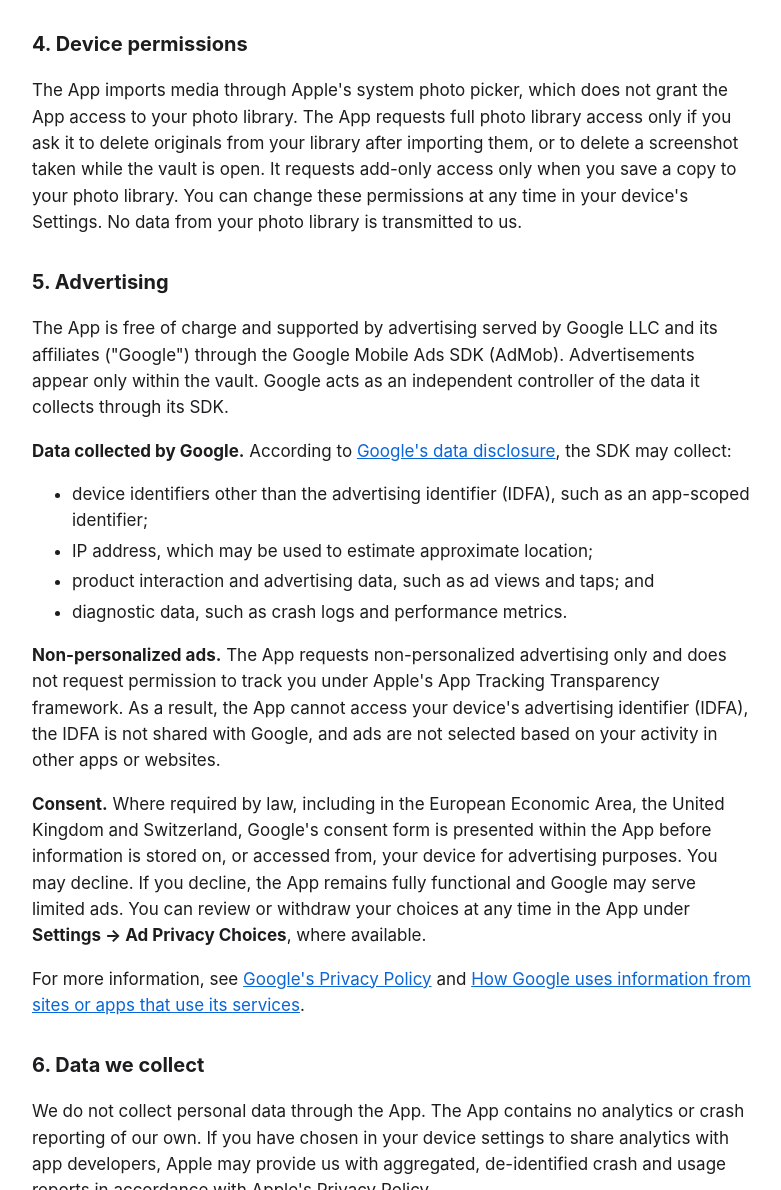
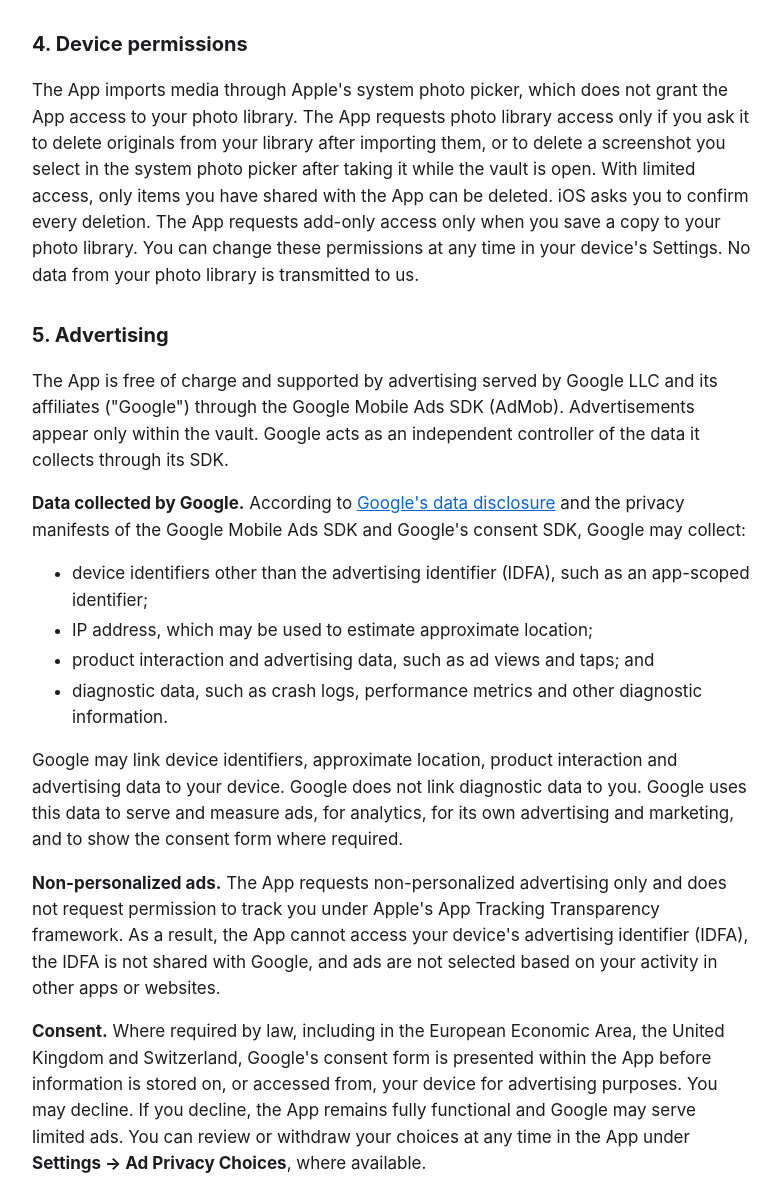
Before and after one commit to appdevsht-byte/appdevsht-byte.github.io, a plain HTML site: page privacy.html in a window 1280 px wide. Shown: the part 1197-2387 px from the top of the page, without its empty margins (248-1029 px from the left). Drawn offline with Linux system fonts and the light colour scheme.

Commit message:
docs: say which ad data Google links and update the screenshot permission

```diff
--- a/privacy.html
+++ b/privacy.html
@@ -15,7 +15,7 @@
       </nav>
 
       <h1>Privacy Policy</h1>
-      <p class="muted">Effective date: November 25, 2026</p>
+      <p class="muted">Effective date: November 27, 2026</p>
 
       <p>
         This Privacy Policy describes how personal data is handled in connection
@@ -83,12 +83,15 @@
       <h2>4. Device permissions</h2>
       <p>
         The App imports media through Apple's system photo picker, which does
-        not grant the App access to your photo library. The App requests full
-        photo library access only if you ask it to delete originals from your
-        library after importing them, or to delete a screenshot taken while the
-        vault is open. It requests add-only access only when you save a copy to
-        your photo library. You can change these permissions at any time in your
-        device's Settings. No data from your photo library is transmitted to us.
+        not grant the App access to your photo library. The App requests photo
+        library access only if you ask it to delete originals from your library
+        after importing them, or to delete a screenshot you select in the system
+        photo picker after taking it while the vault is open. With limited
+        access, only items you have shared with the App can be deleted. iOS asks
+        you to confirm every deletion. The App requests add-only access only
+        when you save a copy to your photo library. You can change these
+        permissions at any time in your device's Settings. No data from your
+        photo library is transmitted to us.
       </p>
 
       <h2>5. Advertising</h2>
@@ -103,7 +106,9 @@
         <a
           href="https://developers.google.com/admob/ios/privacy/data-disclosure"
           >Google's data disclosure</a
-        >, the SDK may collect:
+        >
+        and the privacy manifests of the Google Mobile Ads SDK and Google's
+        consent SDK, Google may collect:
       </p>
       <ul>
         <li>
@@ -115,8 +120,18 @@
           product interaction and advertising data, such as ad views and taps;
           and
         </li>
-        <li>diagnostic data, such as crash logs and performance metrics.</li>
+        <li>
+          diagnostic data, such as crash logs, performance metrics and other
+          diagnostic information.
+        </li>
       </ul>
+      <p>
+        Google may link device identifiers, approximate location, product
+        interaction and advertising data to your device. Google does not link
+        diagnostic data to you. Google uses this data to serve and measure ads,
+        for analytics, for its own advertising and marketing, and to show the
+        consent form where required.
+      </p>
       <p>
         <strong>Non-personalized ads.</strong> The App requests non-personalized
         advertising only and does not request permission to track you under
```
